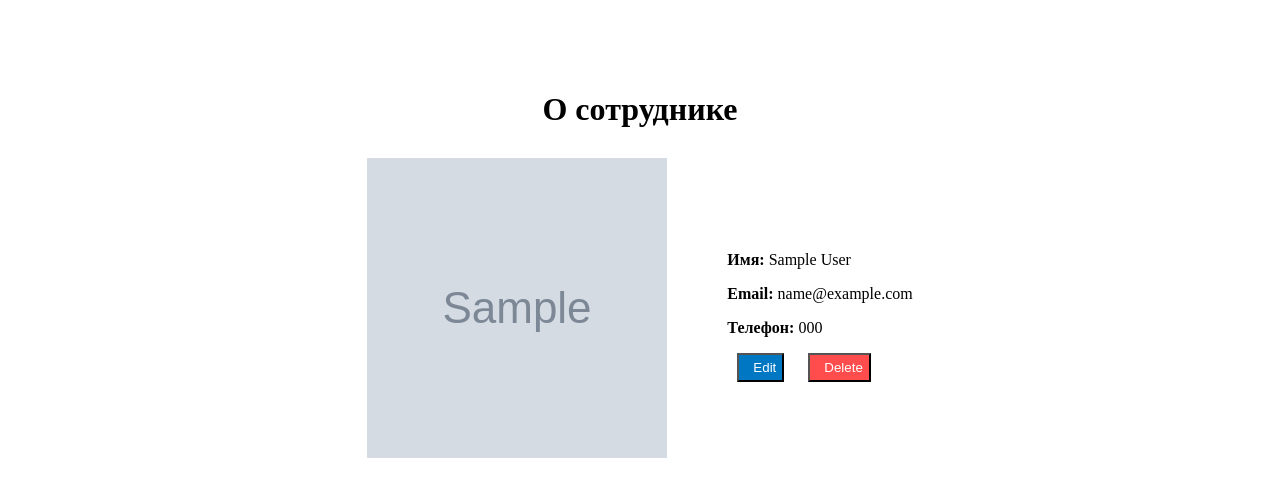
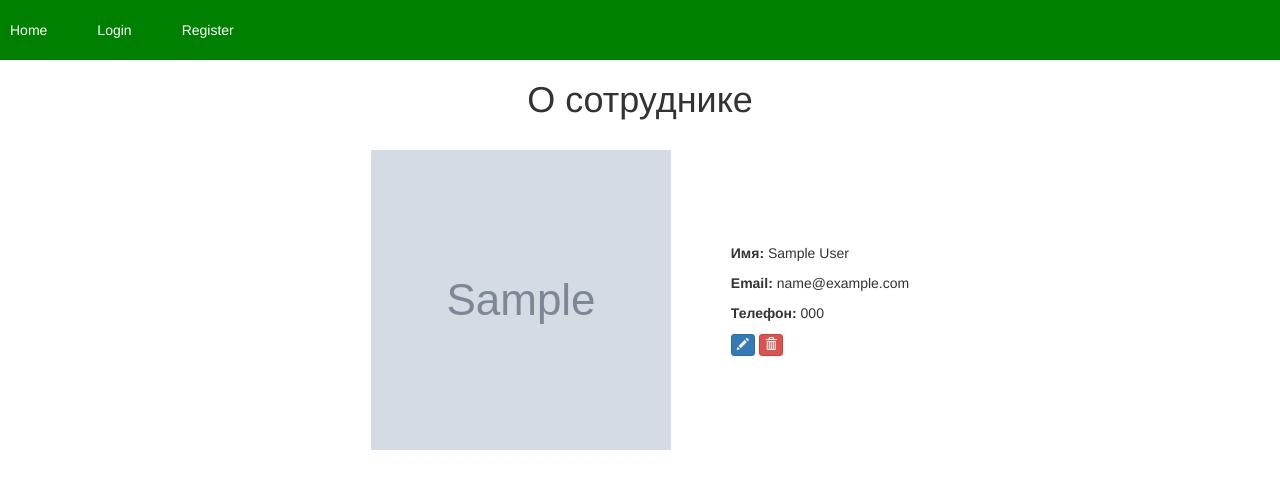
Before and after one commit to kaspiQR/Employees, a Django app: page /detail/1 in a window 1280 px wide. Shown: the top 497 px of the page. Run offline with Django 4.2, Linux system fonts and the light colour scheme; tables that the repository leaves empty hold one stand-in row (values such as "Sample post"); grey boxes marked "Sample" are stand-in pictures; some libraries are stand-ins or nearby versions.

Commit message:
css and html

```diff
--- a/static/css/style.css
+++ b/static/css/style.css
@@ -1,16 +1,18 @@
  body {
-  margin-top: 70px;
 }
 
 /* Заголовок */
 header {
-  background-color: green;
-  color: #fff;
-  padding: 30px;
-  position: auto;
-  top: 0;
-  left: 0;
-  right: 0;
+display:flex;
+background-color:green;
+height:60px;
+align-items:center;
+}
+
+.post-form form{
+display:flex;
+justify-content:flex-end;
+
 }
 
 
@@ -46,27 +48,6 @@
 }
 
 
-/* Кнопки */
-.edit-btn {
-    background-color: #0077c2;
-    color: #fff;
-}
-
-.delete-btn {
-    background-color: #ff4d4d;
-    color: #fff;
-}
-
-.btn-icon {
-    font-size: 20px;
-    margin-right: 8px;
-    vertical-align: middle;
-}
-
-.btn-text {
-    vertical-align: middle;
-}
-
 /* Контейнер */
 .container {
     display: flex;
@@ -96,7 +77,7 @@
 
 
 
-.table-responsive a {
+.a-link {
     color: #763489;
     text-decoration: none;
 }
--- a/templates/detail.html
+++ b/templates/detail.html
@@ -1,14 +1,8 @@
-{% load static %}
-<!DOCTYPE html>
-<html lang="en">
-<head>
-    <meta charset="UTF-8">
-    <title>Личный кабинет</title>
-    <link rel="stylesheet" href="{% static 'css/style.css' %}">
-</head>
-<body>
+{% extends "base.html" %}
 
-<div class="container">
+
+{%block content%}
+
 <h1>О сотруднике</h1>
 <div class="employee-info">
     {% if employee.image %}
@@ -20,20 +14,21 @@
         <p><strong>Имя:</strong> {{ employee.name }}</p>
         <p><strong>Email:</strong> {{ employee.email }}</p>
         <p><strong>Телефон:</strong> {{ employee.phone }}</p>
-            <a href="{% url 'edit'  employee.id  %}">
-                <button class="edit-btn">
-                    <i class="fas fa-pencil-alt btn-icon"></i>
-                    <span class="btn-text">Edit</span>
-                </button>
+
+        <a href="{% url 'edit'  employee.id  %}"
+           class="btn btn-primary btn-xs"
+           data-title="Edit" data-toggle="modal"
+           data-target="#edit">
+            <span class="glyphicon glyphicon-pencil"></span>
         </a>
-             <a href="{% url 'delete'  employee.id  %}">
-                <button class="delete-btn">
-                    <i class="fas fa-pencil-alt btn-icon"></i>
-                    <span class="btn-text">Delete</span>
-                </button>
+        <a href="{% url 'delete'  employee.id  %}"
+           class="btn btn-danger btn-xs"
+           data-title="Delete"
+           data-toggle="modal"
+           data-target="#delete">
+            <span class="glyphicon glyphicon-trash"></span>
         </a>
+
     </div>
 </div>
-</div>
-</body>
-</html>
+{%endblock%}
--- a/templates/index.html
+++ b/templates/index.html
@@ -41,8 +41,8 @@
                     {{ form.image }}
                 </div>
             </div>
-            <div class="form-group row">
-                <label class="col-sm-1 col-form-label"></label>
+            <div class="form-group row" style="display:flex; gap:30px;">
+                <label class="col-sm-1 col-form-label" ></label>
                 <div class="col-sm-4">
                     <button type="submit" class="btn btn-primary">Добавить</button>
                 </div>
--- a/templates/show.html
+++ b/templates/show.html
@@ -25,8 +25,8 @@
             {%for employee in employees%}
             <tr>
                 <td><input type="checkbox" class="checkthis"/></td>
-                <td><a href="{{ employee.get_absolute_url }}">{{ employee.id}}</a> </td>
-                <td><a href="{{ employee.get_absolute_url }}">{{ employee.name}}</a> </td>
+                <td><a class="a-link" href="{{ employee.get_absolute_url }}">{{ employee.id}}</a> </td>
+                <td><a class="a-link" href="{{ employee.get_absolute_url }}">{{ employee.name}}</a> </td>
                 <td>{{ employee.email}}</td>
                 <td>{{ employee.phone}}</td>
                 {% if employee.image %}
```
Also changed, not shown: templates/edit.html (+8 -7 lines). Lines whose indentation alone changed are shown as unchanged.
